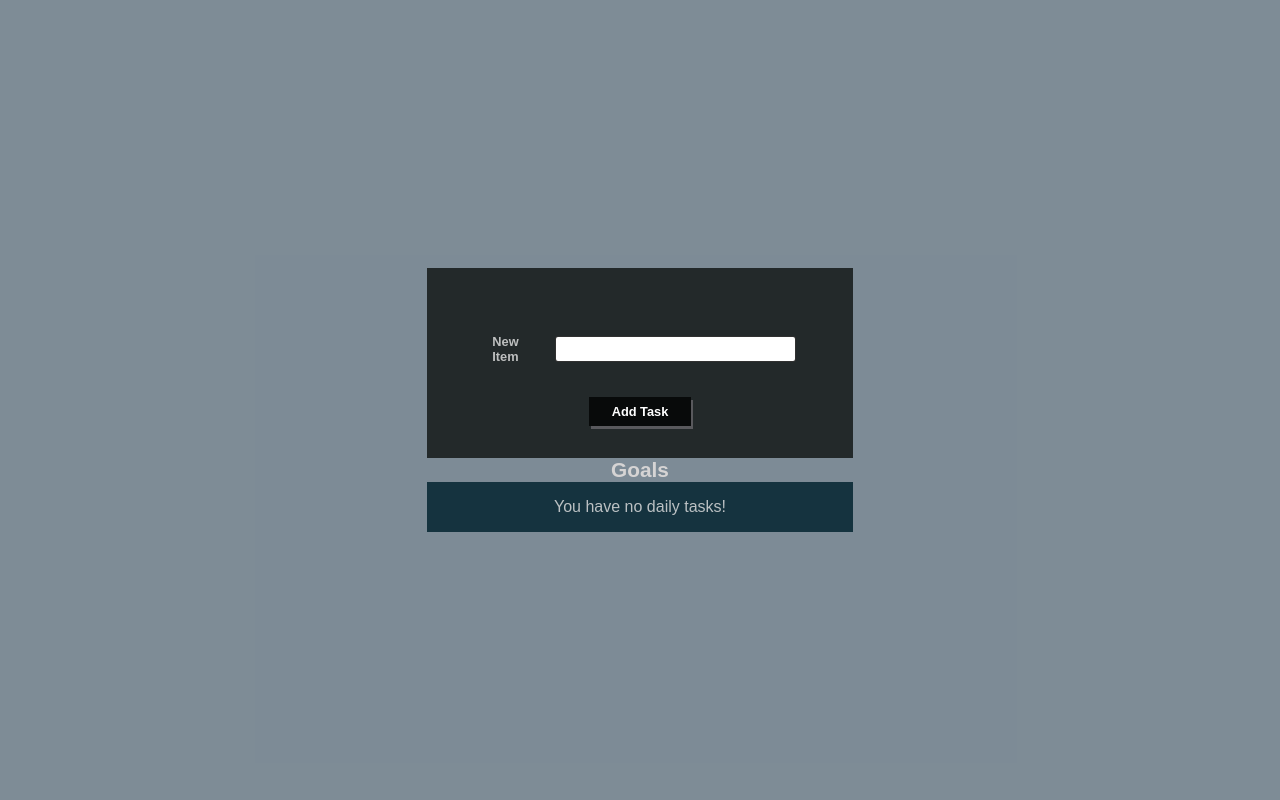
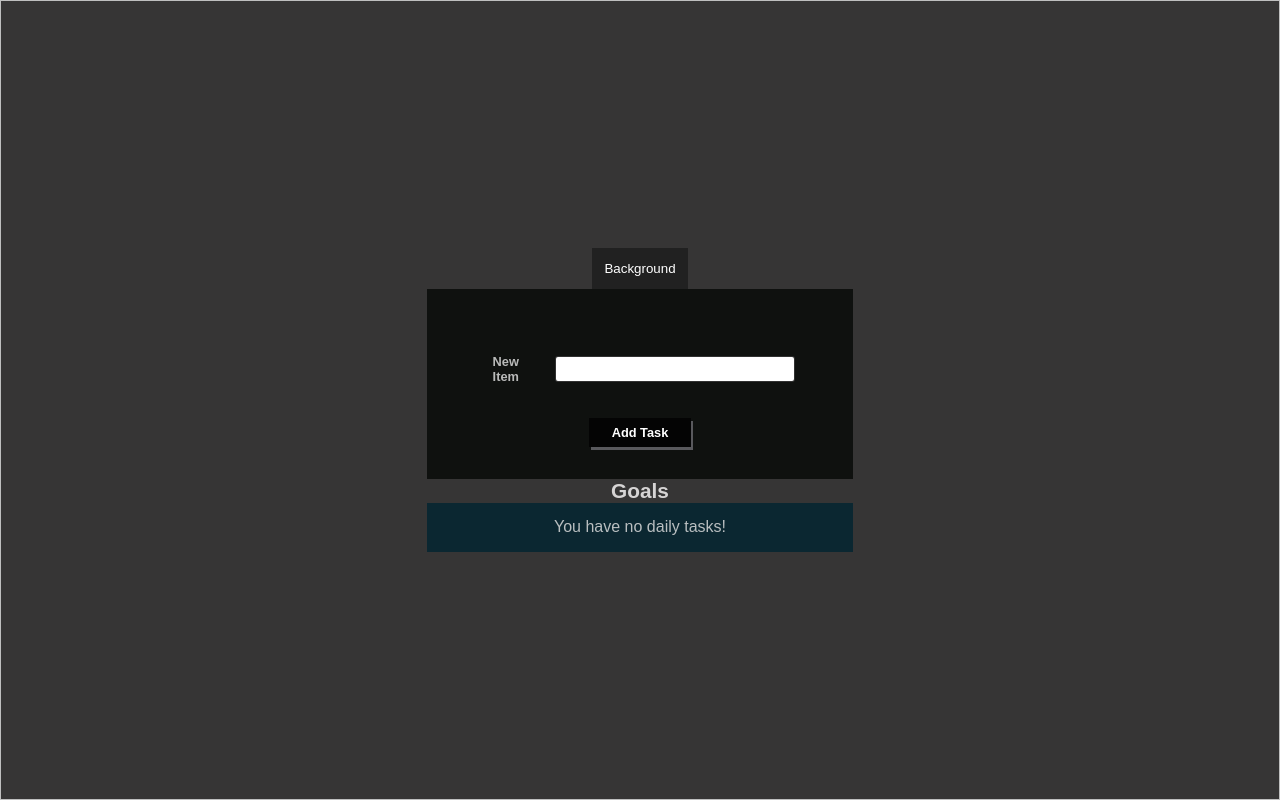
Before and after one commit to mikaer86/Basic-React-Todo-App, a React (Create React App) app: page / in a window 1280 px wide. Built offline with nearby package versions, Linux system fonts and the light colour scheme.

Commit message:
new component DarkThemeBtn

```diff
--- a/src/App.css
+++ b/src/App.css
@@ -5,7 +5,7 @@
     margin: 0;
     box-sizing: border-box;
 
-  --background: rgba(45, 68, 85, 0.616);
+  --background: rgba(251, 253, 255, 0.813);
   --todoElementColor: rgba(4, 37, 49, 0.855);
   --fontSize: 0.8rem;
   --fontSizeTitle: 1.3rem;
@@ -14,13 +14,29 @@
 }
 
 .App {
+
+  display: flex;
   width: 100%;
   height: 100vh;
-  display: flex;
   flex-direction: column;
   justify-content: center;
   align-items: center;
-  background-color: var(--background);
+  transition: ease-in 1.4s;
+}
+
+.App_active {
+
+  display: flex;
+  width: 100%;
+  height: 100vh;
+  flex-direction: column;
+  justify-content: center;
+  align-items: center;
+  background-color: rgba(34, 33, 33, 0.904);
+  border: 1.5px solid rgb(191, 191, 191);
+  transition: ease-in 1.4s;
+
+
 }
 
 .mainForm {
@@ -118,3 +134,15 @@ color: rgba(227, 226, 226, 0.809);
   transition: ease-in-out 0.955s;
 
 }
+
+.themeSetting {
+
+  display: flex;
+  z-index: 100;
+  padding: 3rem;
+  border: none;
+  color: white;
+  padding: 0.8rem;
+  background-color: rgb(33, 33, 33);
+  box-shadow: 1.6px, 1.8px solid rgba(177, 177, 177, 0.669);
+}
--- a/src/App.jsx
+++ b/src/App.jsx
@@ -2,6 +2,8 @@ import './App.css';
 import { useEffect, useState } from 'react';
 import TodoPrompt from './components/TodoPrompt';
 import TodoList from './components/TodoList';
+import DarkThemeBtn from './components/DarkThemeBtn';
+
 const App = () => {
   const [todos, setTodos] = useState(() => {
     const localValue = localStorage.getItem('item');
@@ -39,8 +41,15 @@ const App = () => {
     });
   };
 
+  const [clicked, setClicked] = useState(false);
+
+  const handleIconToggle = (e) => {
+    setClicked(!clicked);
+  };
+
   return (
-    <div className='App'>
+    <div className={!clicked ? 'App_active' : 'App'}>
+      <DarkThemeBtn handleIconToggle={handleIconToggle} />
       <TodoPrompt onSubmit={addTodo} />
       <h1 className='headTitle'>Goals</h1>
       <TodoList todos={todos} toggleTodo={toggleTodo} deleteTodo={deleteTodo} />
--- /dev/null
+++ b/src/components/DarkThemeBtn.jsx
@@ -0,0 +1,11 @@
+const DarkThemeBtn = ({ handleIconToggle }) => {
+  return (
+    <>
+      <button className='themeSetting' onClick={handleIconToggle}>
+        Background
+      </button>
+    </>
+  );
+};
+
+export default DarkThemeBtn;
```
